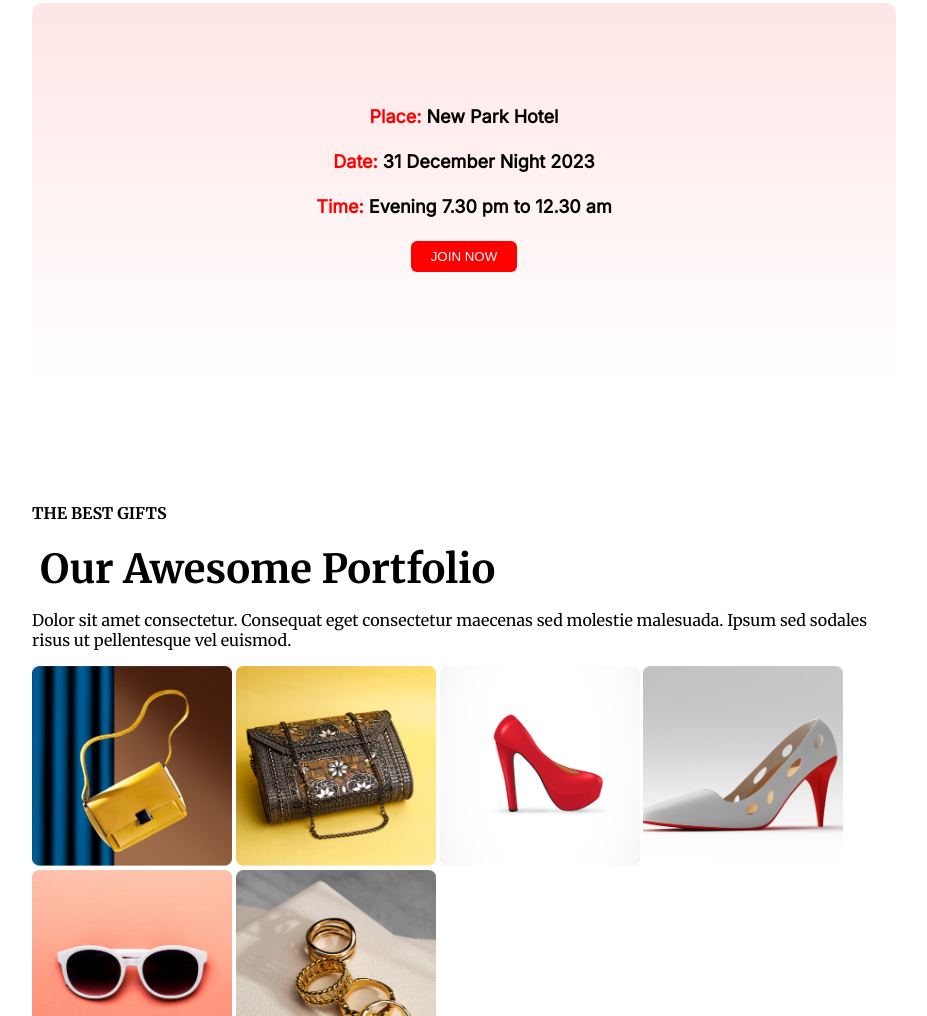
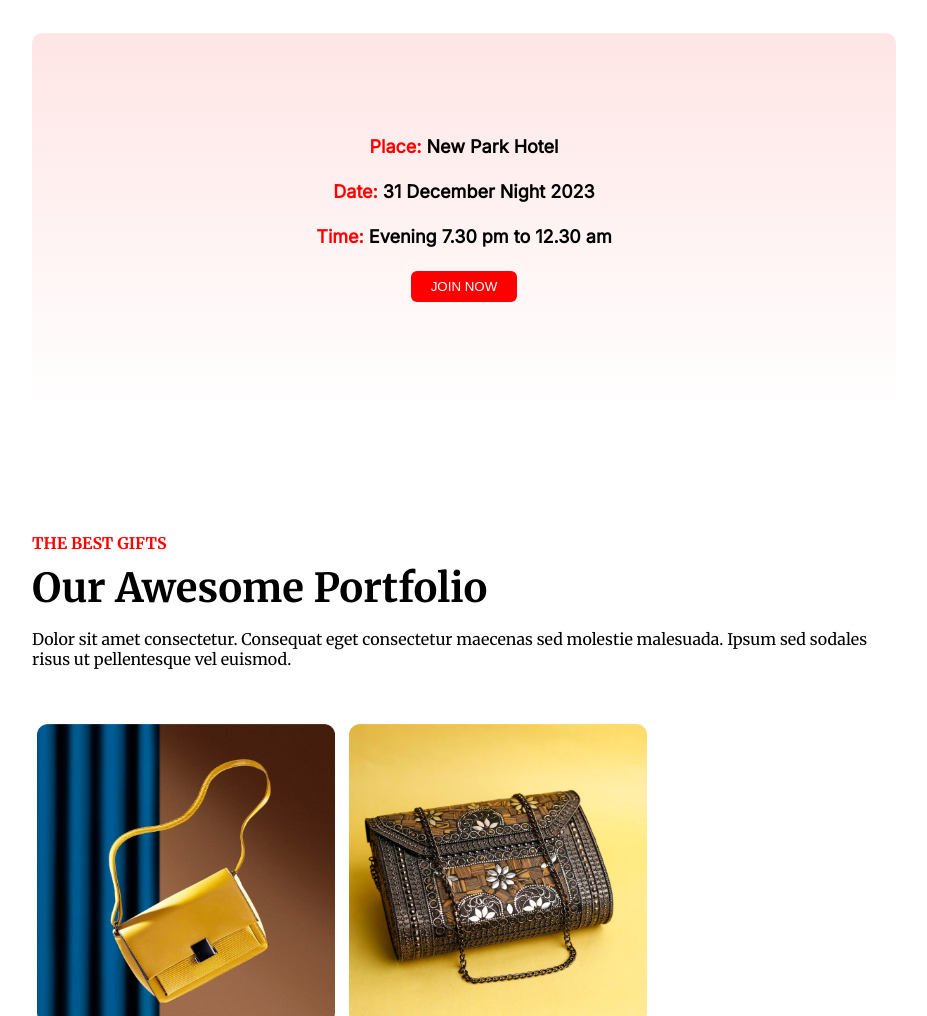
Before and after one commit to Rubaeid-Sanjid/New-Year-New-Mission, a plain HTML site: page index.html in a window 1280 px wide. Shown: the part 1784-2800 px from the top of the page, without its empty margins (176-1103 px from the left). Drawn offline with Linux system fonts and the light colour scheme.

Commit message:
updated portfolio section

```diff
--- a/index.html
+++ b/index.html
@@ -25,7 +25,7 @@
       <div class="discount">
         <h1 class="offer">65% OFF</h1>
         <h4 class="offer-description">OUR HOLIDAY DEALS ARE BETTER</h4>
-        <h2 class="offer-title">ALL CATEGORIES</h2>
+        <h2 class="section-title">ALL CATEGORIES</h2>
         <img src="images/New Year Photo.png" alt="" />
       </div>
 
@@ -53,7 +53,7 @@
 
       <div class="portfolio-section">
         <h4>THE BEST GIFTS</h4>
-        <h2 class="offer-title">Our Awesome Portfolio</h2>
+        <h2 class="section-title">Our Awesome Portfolio</h2>
         <p>
           Dolor sit amet consectetur. Consequat eget consectetur maecenas sed
           molestie malesuada. Ipsum sed sodales risus ut pellentesque vel
--- a/style.css
+++ b/style.css
@@ -19,7 +19,6 @@ body {
   position: relative;
   border-radius: 10px;
 }
-
 .banner-greetings {
   color: #fff;
   font-size: 25px;
@@ -28,7 +27,6 @@ body {
   left: 380px;
   top: 100px;
 }
-
 .banner-title {
   color: #fff;
   font-size: 50px;
@@ -46,26 +44,24 @@ body {
   font-weight: 700;
   margin-bottom: 30px;
 }
-
 .offer-description {
   color: #f00;
   font-size: 16px;
   font-weight: 500;
   margin-bottom: 0;
 }
-
-.offer-title {
+.section-title {
   font-size: 40px;
   font-weight: 700;
-  margin: 8px;
+  margin: 8px 0px;
 }
 
 .discount {
   text-align: center;
 }
-
 .discount img {
   width: 50%;
+  margin-top: 30px;
 }
 
 .welcome-banner {
@@ -83,12 +79,10 @@ body {
 .welcome-banner img {
   height: 350px;
 }
-
 .welcome-greeting {
   padding-left: 80px;
 }
-
-.welcome-greeting button{
+.welcome-greeting button {
   text-transform: uppercase;
   color: #fff;
   background: none;
@@ -109,6 +103,7 @@ body {
 .welcome-banner-pic {
   padding-right: 50px;
 }
+
 .location {
   height: 300px;
   margin: 120px 200px;
@@ -124,7 +119,6 @@ body {
   font-size: 18px;
   font-weight: 600;
 }
-
 .location span {
   color: #f00;
 }
@@ -137,12 +131,23 @@ body {
   border: none;
 }
 
-.portfolio-section{
+.portfolio-section {
   height: 600px;
   margin: 120px 200px;
 }
+.portfolio-section h4 {
+  color: #f00;
+  margin-bottom: 10px;
+}
+.portfolio-section p {
+  margin-bottom: 50px;
+}
 
-.products img{
-  height: 200px;
-  width: 200px;
+.products {
+  display: inline-block;
 }
+.products img {
+  height: 300px;
+  width: 298px;
+  margin: 5px;
+}
```
